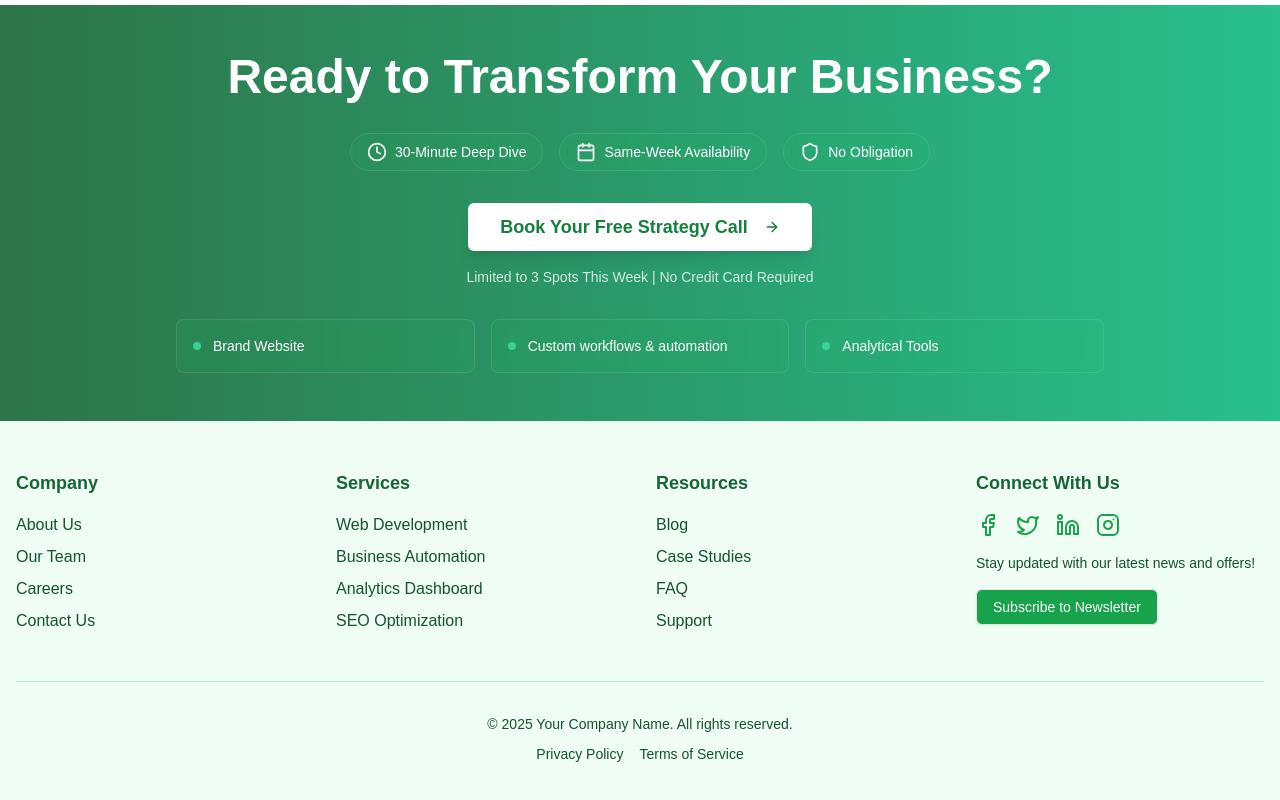
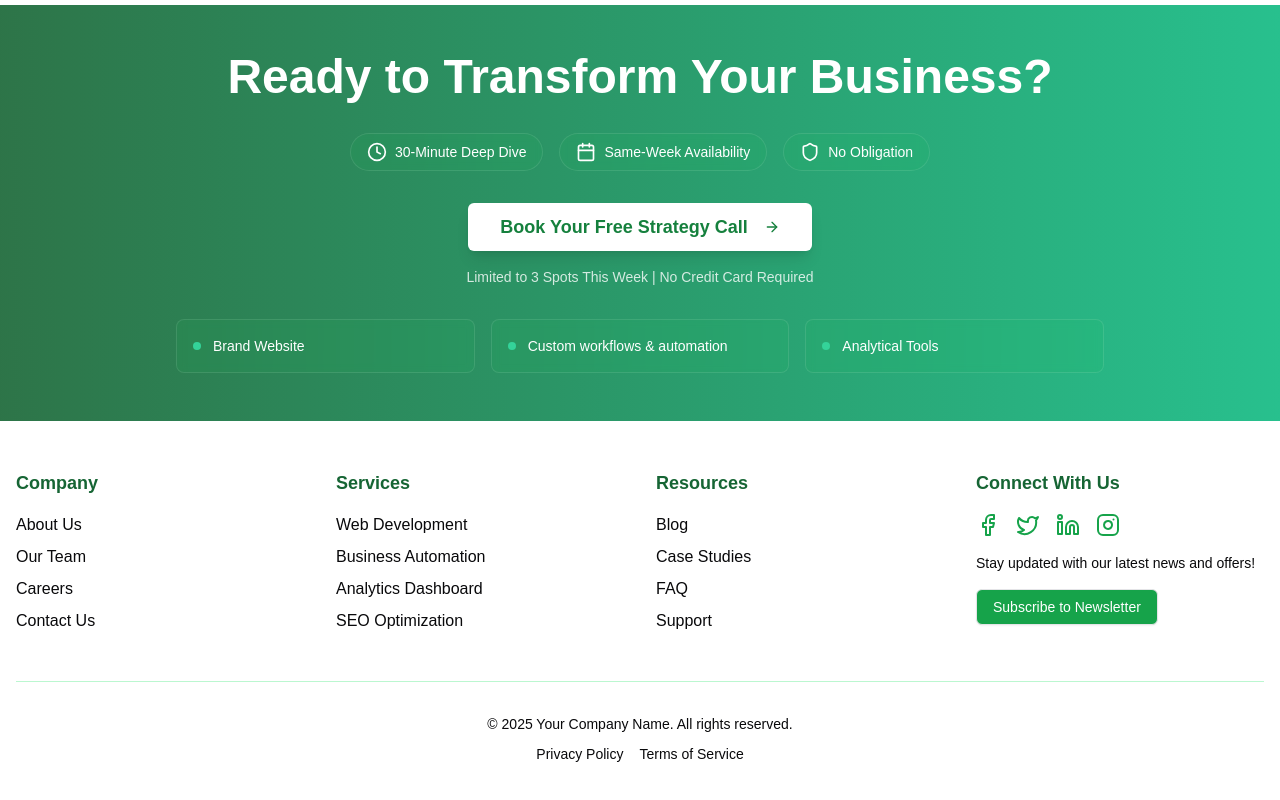
Before and after one commit to harryyking/HemoHeros, a Next.js app: page / in a window 1280 px wide. Shown: the part 4719-5519 px from the top of the page. Built offline with nearby package versions, Linux system fonts and the light colour scheme; a web font is replaced by a local one.

Commit message:
new foot

```diff
--- a/components/footer.tsx
+++ b/components/footer.tsx
@@ -4,7 +4,7 @@ import { Button } from "@/components/ui/button"
 
 const Footer = () => {
   return (
-    <footer className="bg-green-50 text-green-900 py-12">
+    <footer className="py-12">
       <div className="container mx-auto px-4">
         <div className="grid grid-cols-1 md:grid-cols-4 gap-8">
           <div className="space-y-4">
```
